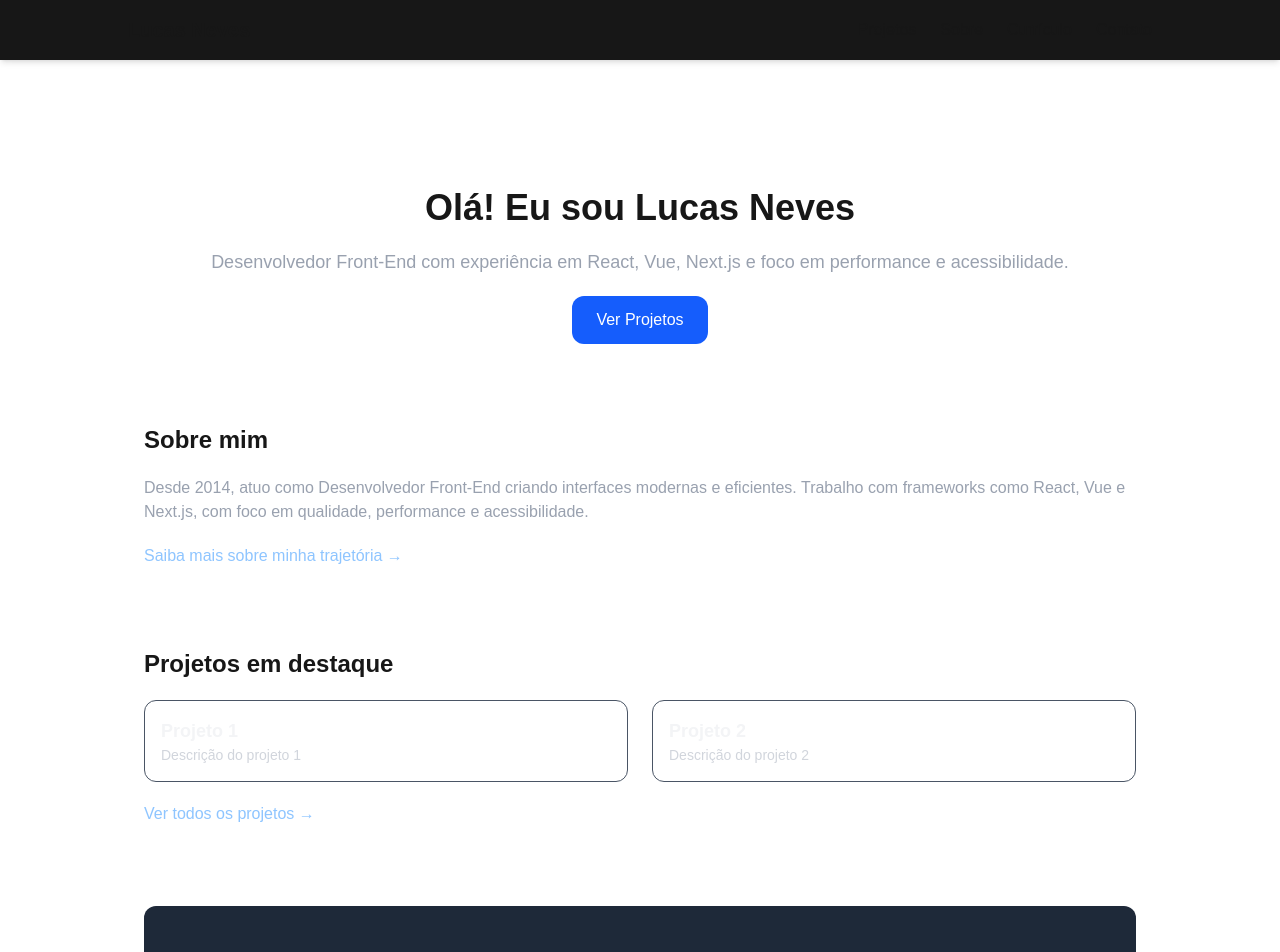
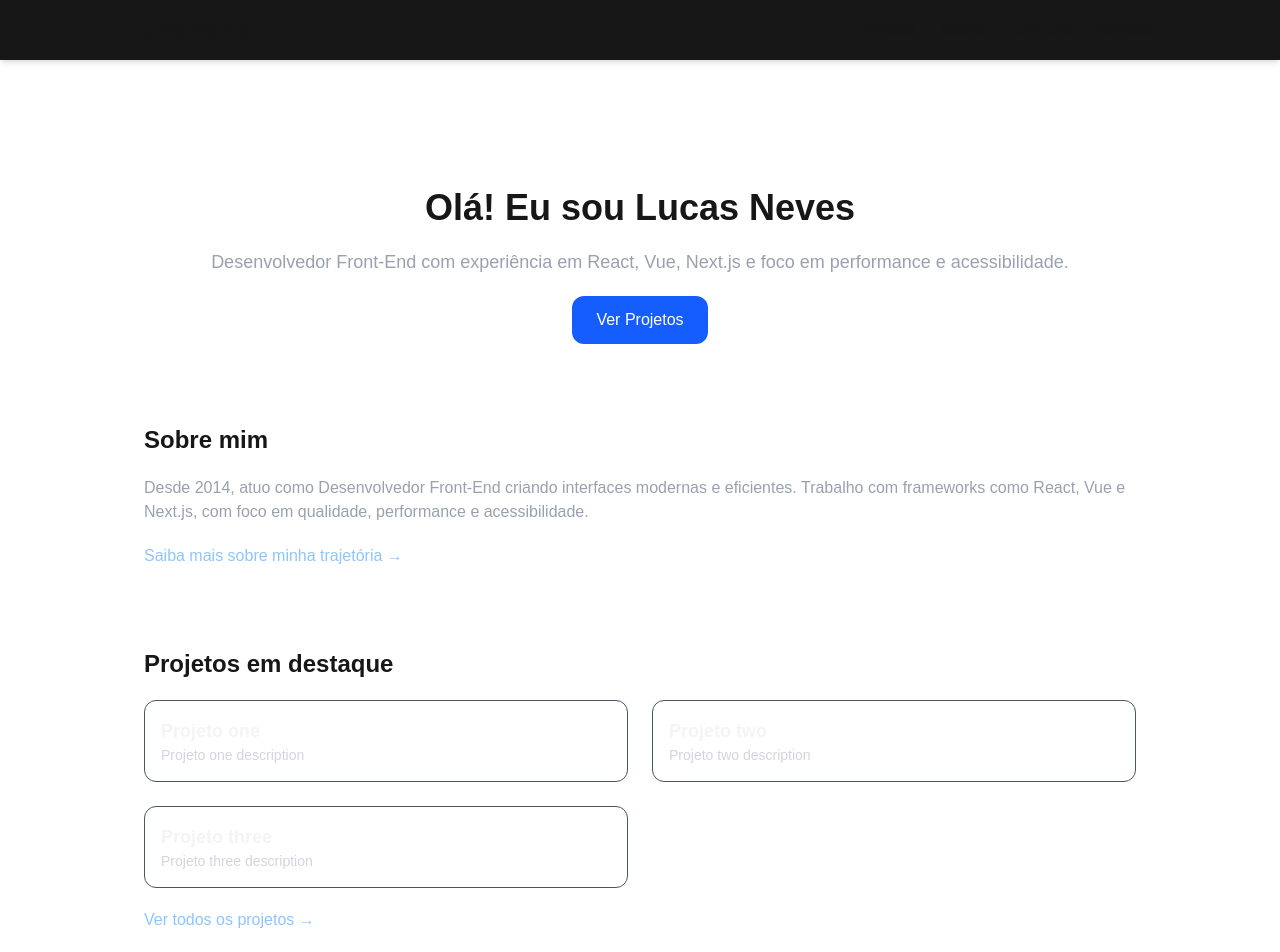
Before and after one commit to lucasoneves/my-portfolio, a Next.js app: page / in a window 1280 px wide. Shown: the top 952 px of the page. Built offline with nearby package versions, Linux system fonts and the light colour scheme.

Commit message:
Projects component

```diff
--- a/app/page.tsx
+++ b/app/page.tsx
@@ -2,6 +2,7 @@ import Link from "next/link";
 import { MainButton } from "@/components/ui/MainButton";
 import ProjectCard from "@/components/ProjectCard";
 import LinkSection from "@/components/LinkSection";
+import projectsData from "@/data/projects";
 
 export default function Home() {
   return (
@@ -31,16 +32,14 @@ export default function Home() {
       <section className="my-20 flex flex-col gap-5">
         <h2 className="text-2xl font-semibold">Projetos em destaque</h2>
         <div className="grid md:grid-cols-2 gap-6">
-          <ProjectCard
-            path="/projetos/projeto-1"
-            title="Projeto 1"
-            description="Descrição do projeto 1"
-          />
-          <ProjectCard
-            path="/projetos/projeto-2"
-            title="Projeto 2"
-            description="Descrição do projeto 2"
-          />
+          {projectsData.items.map((projetc) => (
+            <ProjectCard
+              key={projetc.id}
+              path="/projetos/projeto-1"
+              title={projetc.label}
+              description={projetc.description}
+            />
+          ))}
         </div>
         <LinkSection path="/projetos" title="Ver todos os projetos" />
       </section>
--- /dev/null
+++ b/data/projects.tsx
@@ -0,0 +1,26 @@
+const projectsPath = "/projetos";
+
+const projectsData = {
+  items: [
+    {
+      label: `Projeto one`,
+      href: `${projectsPath}/projeto-1`,
+      id: "projeto-1",
+      description: "Projeto one description",
+    },
+    {
+      label: `Projeto two`,
+      href: `${projectsPath}/projeto-2`,
+      id: "projeto-2",
+      description: "Projeto two description",
+    },
+    {
+      label: `Projeto three`,
+      href: `${projectsPath}/projeto-3`,
+      id: "projeto-3",
+      description: "Projeto three description",
+    },
+  ],
+};
+
+export default projectsData;
```
